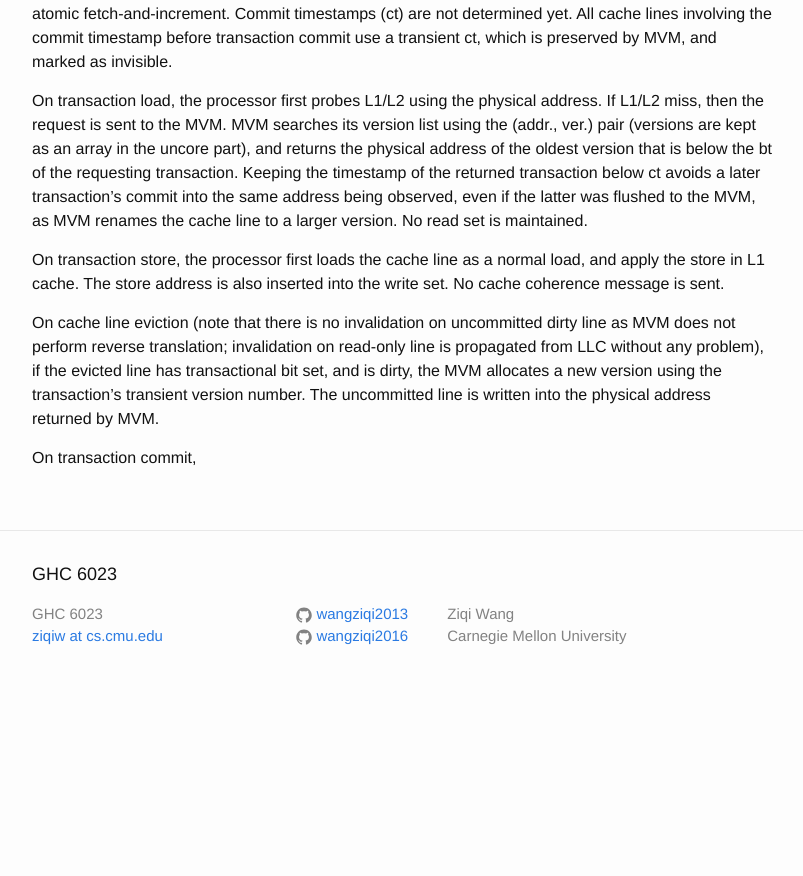
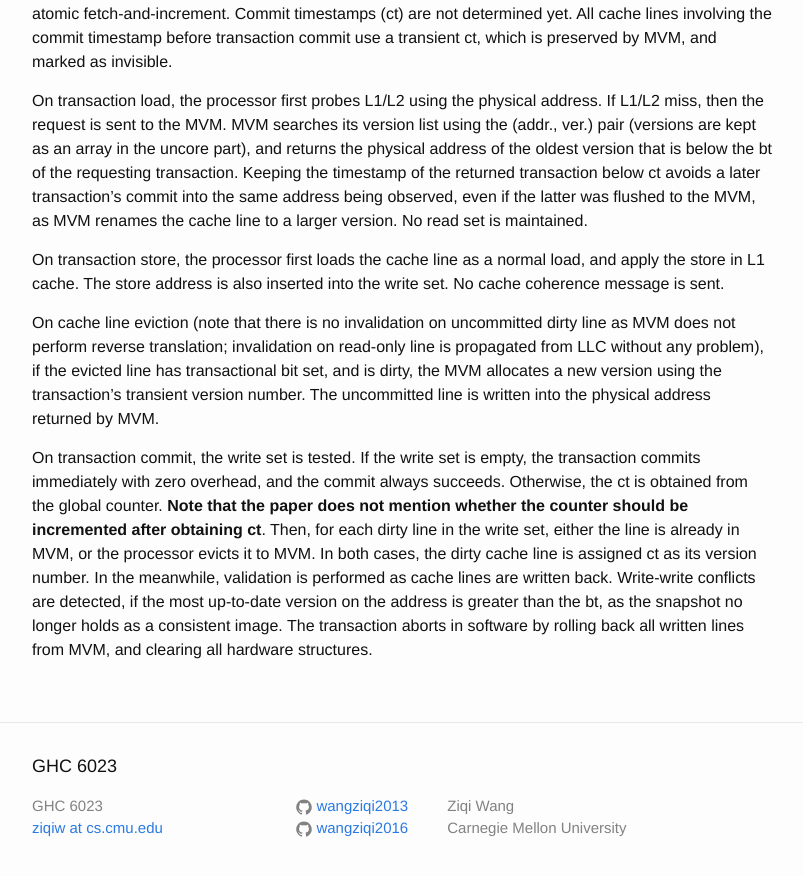
Before and after one commit to wangziqi2013/wangziqi2013.github.io, a Jekyll site: the page built from _posts/2018-03-15-SI-TM-Reducing-TM-Abort-Rates-Through-SI.markdown, in a window 1280 px wide and 900 px high, scrolled down 1751 px. Shown: the top 876 px of the window, without its empty margins (238-1041 px from the left). Built offline with Jekyll 4.4.1, drawn with Linux system fonts in a browser that asks for light colours; before the commit the page ends 2459 px from its top, so only the background shows below that.

Commit message:
Finish commit

```diff
--- a/_posts/2018-03-15-SI-TM-Reducing-TM-Abort-Rates-Through-SI.markdown
+++ b/_posts/2018-03-15-SI-TM-Reducing-TM-Abort-Rates-Through-SI.markdown
@@ -68,4 +68,11 @@ translation; invalidation on read-only line is propagated from LLC without any p
 has transactional bit set, and is dirty, the MVM allocates a new version using the transaction's transient version
 number. The uncommitted line is written into the physical address returned by MVM.
 
-On transaction commit,
+On transaction commit, the write set is tested. If the write set is empty, the transaction commits immediately with
+zero overhead, and the commit always succeeds. Otherwise, the ct is obtained from the global counter.
+**Note that the paper does not mention whether the counter should be incremented after obtaining ct**.
+Then, for each dirty line in the write set, either the line is already in MVM, or the processor evicts it to MVM.
+In both cases, the dirty cache line is assigned ct as its version number. In the meanwhile, validation is performed
+as cache lines are written back. Write-write conflicts are detected, if the most up-to-date version on the address
+is greater than the bt, as the snapshot no longer holds as a consistent image. The transaction aborts in software
+by rolling back all written lines from MVM, and clearing all hardware structures.
```
